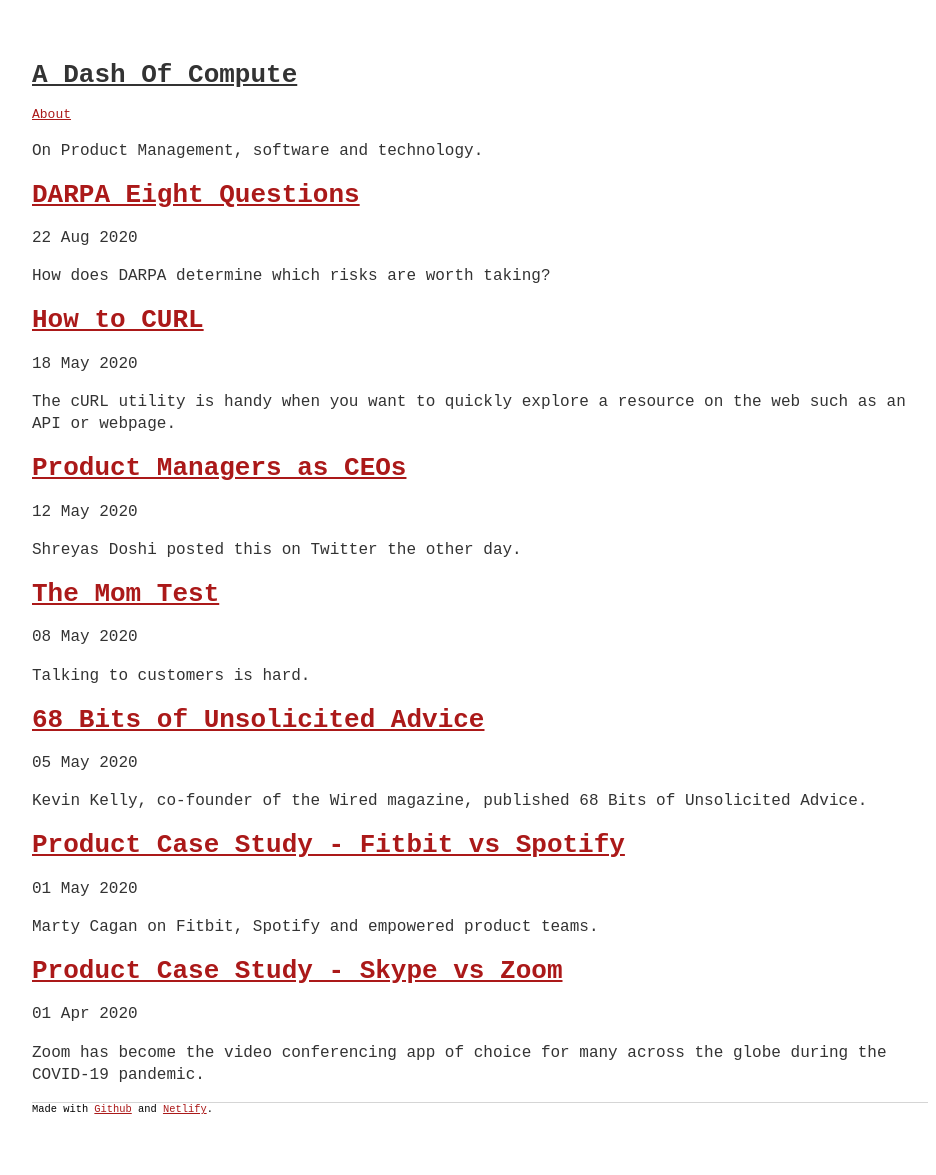
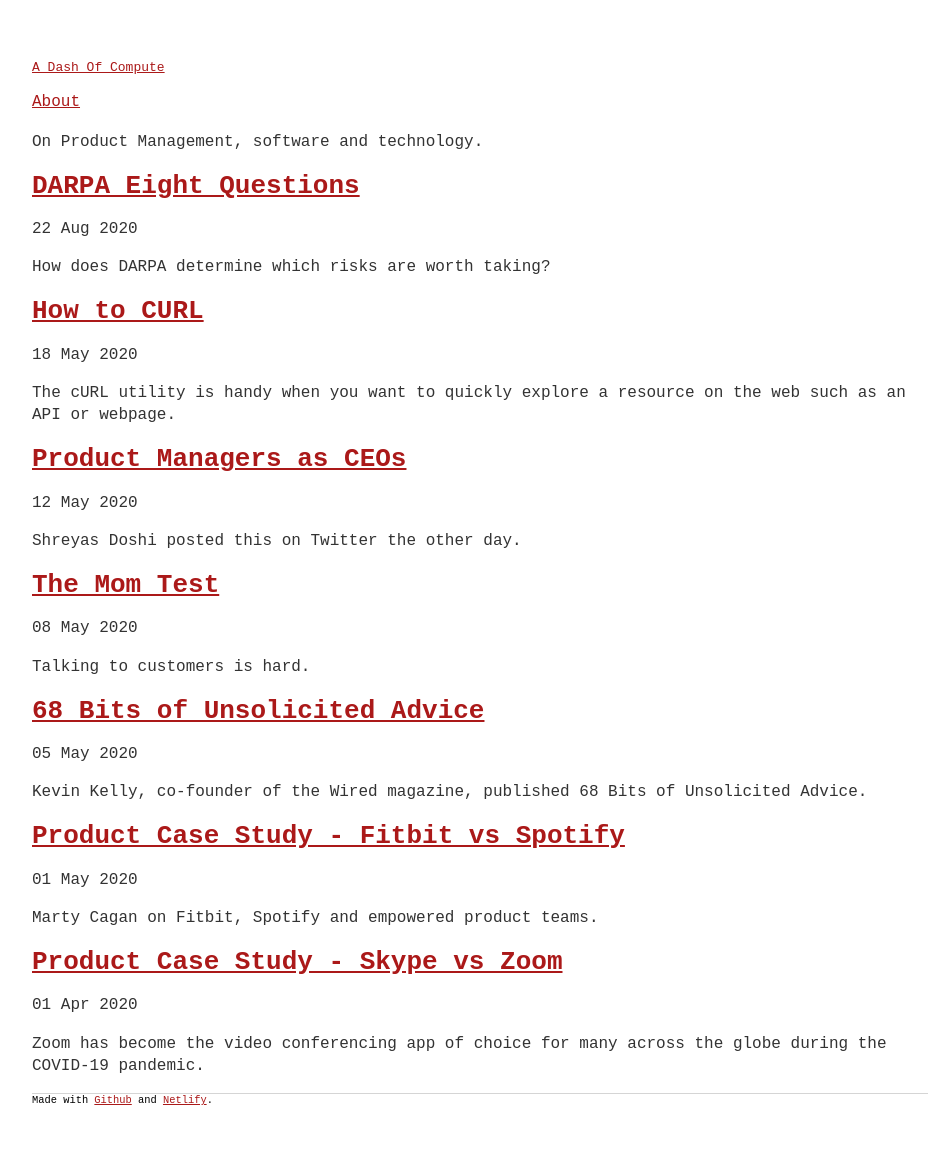
Before and after one commit to sautee/sautee.github.io, a Jekyll site: the page built from pages/index.md, in a window 1280 px wide. Shown: the whole page, without its empty margins (160-1096 px from the left). Built offline with Jekyll 4.4.1, drawn with Linux system fonts in a browser that asks for light colours.

Commit message:
Update header.html

```diff
--- a/_includes/layout/header.html
+++ b/_includes/layout/header.html
@@ -1,12 +1,14 @@
 <header>
-    <h1>
-        <a class="page-link" href="/" style="color:#333">{{ site.title }}</a>
-    </h1>
-    <nav>
-        {% for page in site.pages %}
-        {% if page.title and page.hidden != true %}
-        <a class="page-link" href="{{ page.url | prepend: site.baseurl }}">{{ page.title }}</a>
-        {% endif %}
-        {% endfor %}
+    <nav class="site-topnavbar">
+        <div>
+            <a class="site-link" href="/">{{ site.title }}</a>
+            {% for page in site.pages %}
+            {% if page.title and page.hidden != true %}
+            <p class="page-link">
+                <a href="{{ page.url | prepend: site.baseurl }}">{{ page.title }}</a>
+            </p>
+            {% endif %}
+            {% endfor %}
+        </div>
     </nav>
 </header>
```
